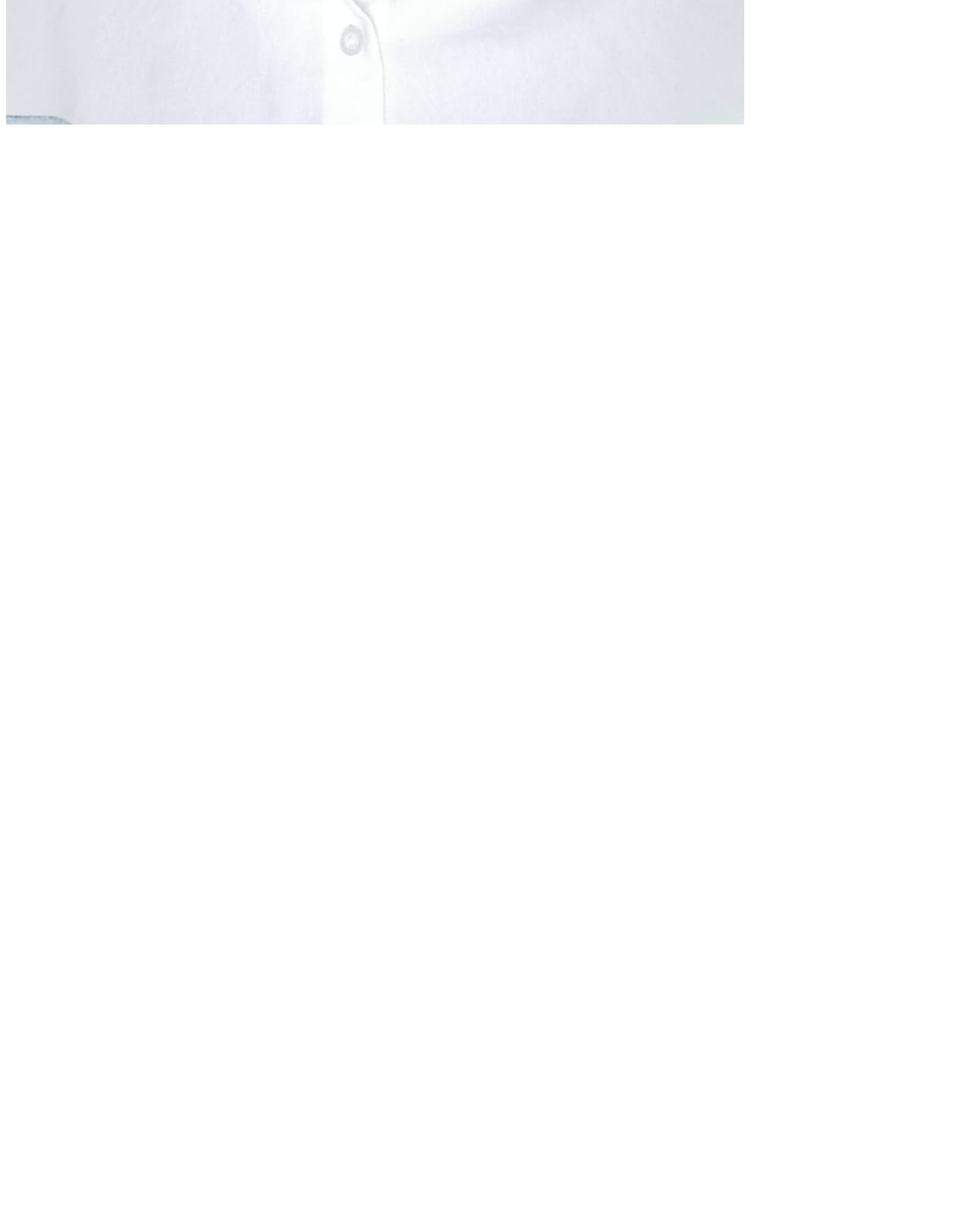
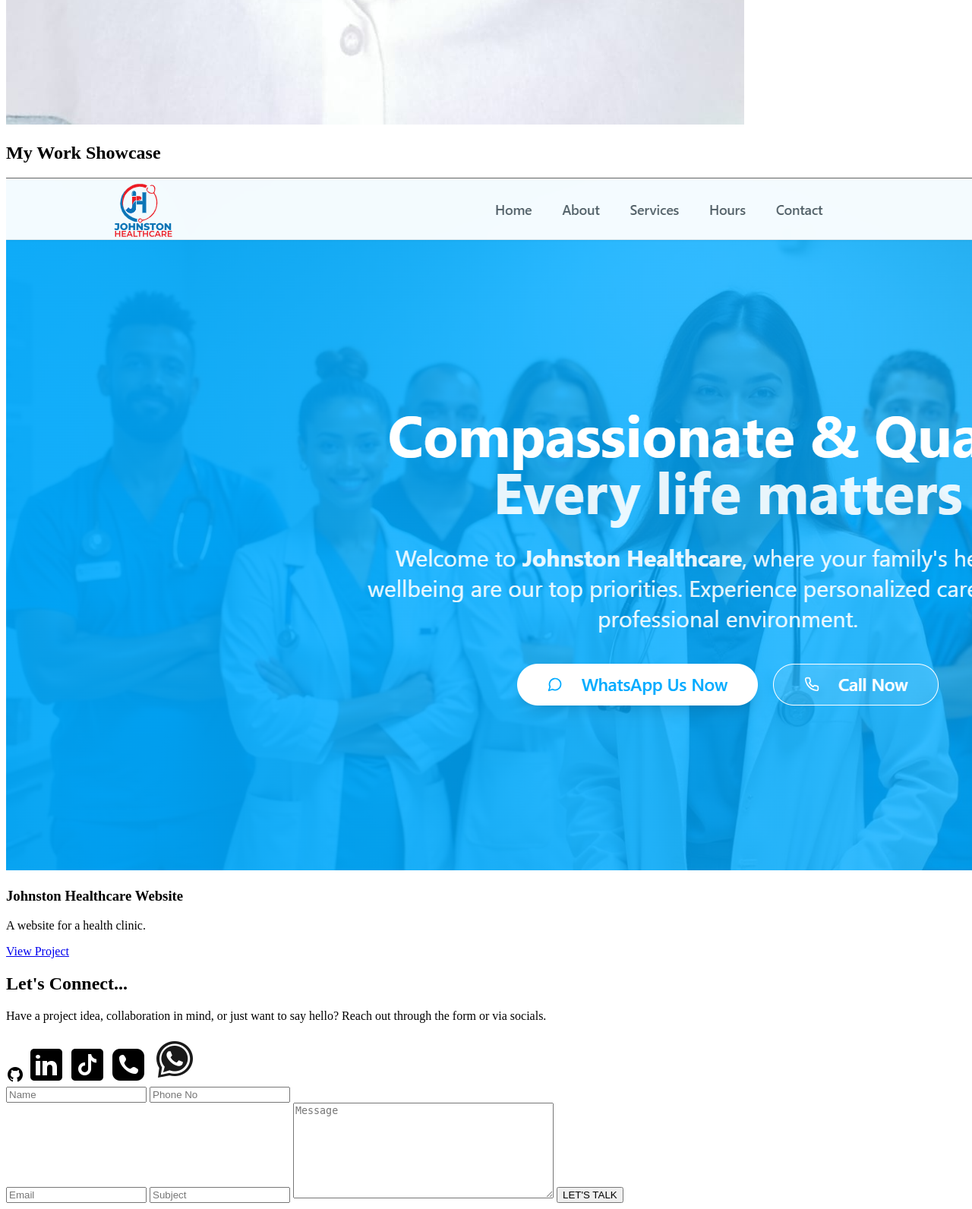
Before and after one commit to Polymathh/myportfoilio, a Django app: page / in a window 1280 px wide; the page is wider, and only the part inside the window is pictured. Shown: the part 4232-5824 px from the top of that part at 76% size. Before the commit the page ends 4396 px from the top of that part, so only its background shows below. Run offline with Django 5.2, Linux system fonts and the light colour scheme; data comes from the database, SQL or seed files in the repository; both versions use the stored data as it was after the commit.

Commit message:
initial commit

```diff
--- /dev/null
+++ b/portfolio_project/main/forms.py
@@ -0,0 +1,14 @@
+from django import forms
+from .models import Contact
+
+class ContactForm(forms.ModelForm):
+    class Meta:
+        model = Contact
+        fields = ["name", "phone", "email", "subject", "message"]
+        widgets = {
+            "name": forms.TextInput(attrs={"placeholder": "Name", "class": "input"}),
+            "phone": forms.TextInput(attrs={"placeholder": "Phone No", "class": "input"}),
+            "email": forms.EmailInput(attrs={"placeholder": "Email", "class": "input"}),
+            "subject": forms.TextInput(attrs={"placeholder": "Subject", "class": "input"}),
+            "message": forms.Textarea(attrs={"placeholder": "Message", "class": "textarea", "rows": 8}),
+        }
--- a/portfolio_project/main/models.py
+++ b/portfolio_project/main/models.py
@@ -16,3 +16,14 @@
 
     def __str__(self):
         return self.title
+
+class Contact(models.Model):
+    name = models.CharField(max_length=150)
+    phone = models.CharField(max_length=20, blank=True, null=True)
+    email = models.EmailField()
+    subject = models.CharField(max_length=250)
+    message = models.TextField()
+    created_at = models.DateTimeField(auto_now_add=True)
+
+    def __str__(self):
+        return f"{self.name} - {self.subject}"
--- a/portfolio_project/main/templates/home.html
+++ b/portfolio_project/main/templates/home.html
@@ -46,5 +46,54 @@
            </section>
 
            <!-- Project -->
+            <section id="projects" class="projects">
+                <h2>My Work Showcase</h2>
+                <div class="project-grid">
+                    {% for project in projects %}
+                        <div class="project-card">
+                            <img src="{{ project.image.url }}" alt="{{ project.title }}">
+                            <h3>{{ project.title }}</h3>
+                            <p>{{ project.description }}</p>
+                            {% if project.link %}
+                                <a href="{{ project.link }}" class="btn" target="_blank">View Project</a>
+                            {% endif %}
+                        </div>
+                    {% empty %}
+                     <p>No projects added yet.</p>
+                    {%endfor%}
+                </div>
+            </section>
+
+            <!-- Contact -->
+             <section class="contact">
+                <div class="container">
+                    <div class="container-left">
+                       <h2>Let's Connect...</h2>
+                       <p>Have a project idea, collaboration in mind, or just want to say hello? Reach out through the form or via socials.</p>
+
+                       <!-- socials-icons -->
+                        <div class="socials">
+                            <a href="https://github.com/Polymathh" target="_blank"><img src="{% static 'logo/github.png' %}"></a>
+                            <a href="https://www.linkedin.com/in/wambugumoses/" target="_blank"><img src="{% static 'logo/linkedin.png' %}"></a>
+                            <a href="https://www.tiktok.com/@wambugu_ai?is_from_webapp=1&sender_device=pc" target="_blank"><img src="{% static 'logo/tiktok.png' %}"></a>
+                            <a href="https://www.tiktok.com/@wambugu_ai?is_from_webapp=1&sender_device=pc" target="_blank"><img src="{% static 'logo/phone.png' %}"></a>
+                            <a href="https://www.tiktok.com/@wambugu_ai?is_from_webapp=1&sender_device=pc" target="_blank"><img src="{% static 'logo/whatsapp.png' %}"></a>
+                        </div>
+                    </div>
+
+                    <div class="container-right">
+                        <form method="post" novalidate>
+                            {% csrf_token %}
+                            <div class="form-row">
+                                {{ form.name }} {{ form.phone }}
+                            </div>
+                            {{ form.email }}
+                            {{ form.subject }}
+                            {{ form.message }}
+                            <button type="submit" class="btn-submit">LET'S TALK</button>
+                        </form>
+                    </div>
+                </div>
+             </section>
     </body>
 </html>
--- a/portfolio_project/main/views.py
+++ b/portfolio_project/main/views.py
@@ -1,10 +1,47 @@
-from django.shortcuts import render
+from django.conf import settings
+from django.core.mail import send_mail
+from django.shortcuts import render, redirect
+from django.contrib import messages
+
+from .forms import ContactForm
 from .models import Project
 
 def home(request):
     categories = Project.CATEGORY_CHOICES
     projects = Project.objects.all()[:6]
+    form = ContactForm()
+
+    if request.method == "POST":
+        form = ContactForm(request.POST)
+        if form.is_valid():
+            contact = form.save()
+            subject = f"Portfolio Contact: {contact.subject}"
+            message = f"Name: {contact.name}\nPhone: {contact.phone}\nEmail: {contact.email}\nMessage:\n{contact.message}"
+            send_mail(
+                subject=subject,
+                message=message,
+                from_email=settings.DEFAULT_FROM_EMAIL,
+                recipient_list=[settings.DEFAULT_FROM_EMAIL],
+                fail_silently=False,
+                # headers={"Reply-To": contact.email},
+            )
+
+            # Optional: Auto-reply to sender
+            send_mail(
+                subject="Thanks for contacting me",
+                message="Hi {},\n\nThanks for reaching out, I will reply ASAP.".format(contact.name),
+                from_email=settings.DEFAULT_FROM_EMAIL,
+                recipient_list=[contact.email],
+                fail_silently=True,
+            )
+
+            messages.success(request, "Thanks! Your message has been sent.")
+            return redirect("home")
+        else:
+            messages.error(request, "Please fix the errors below.")
+
     return render(request, "home.html", {
         "categories": categories,
         "projects": projects,
+        "form": form
     })
```
Also changed, not shown: portfolio_project/main/admin.py (+7 -1 lines), portfolio_project/portfolio_project/settings.py (+12 -1 lines), portfolio_project/db.sqlite3, portfolio_project/main/migrations/0002_contact.py (added), portfolio_project/main/urls.py (line endings or trailing spaces), portfolio_project/media/projects/Screenshot_2025-09-30_145311_cIDLsTQ.png (added).
